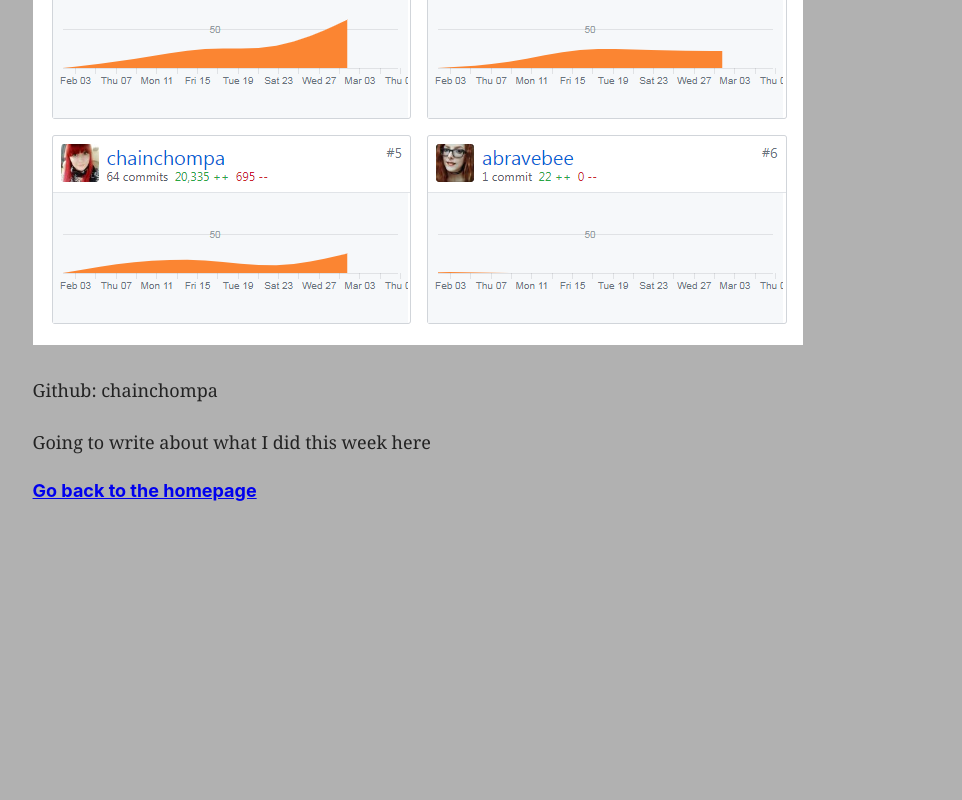
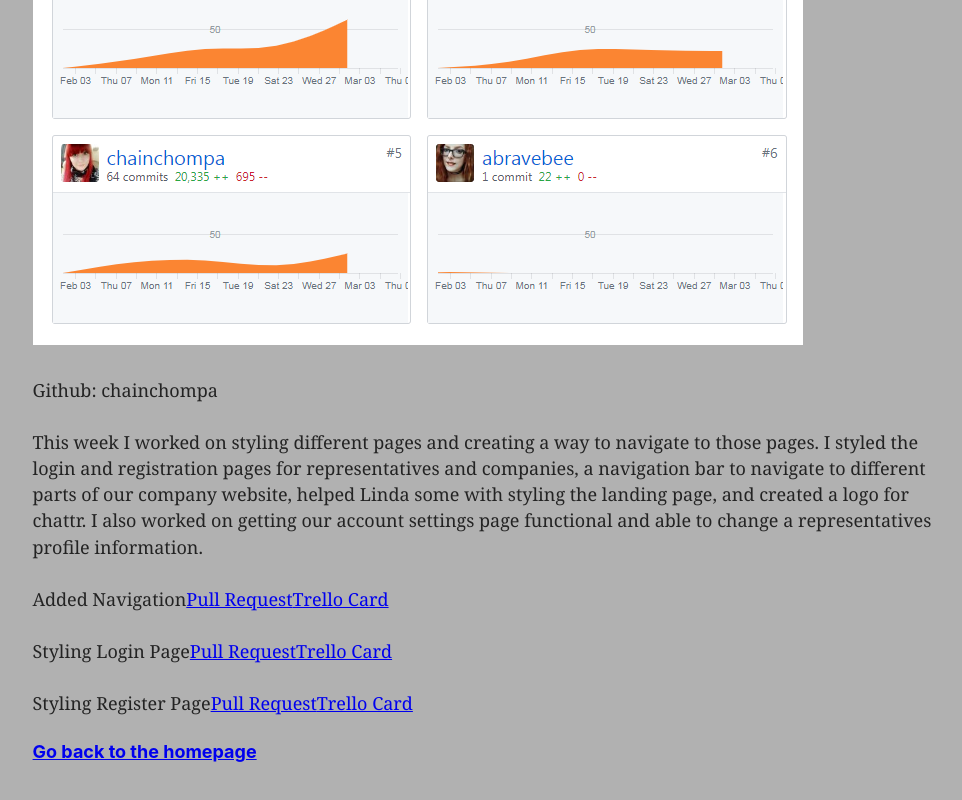
Before and after one commit to chainchompa/labs-blog, a Gatsby site in the folder labs-blog/: page /week-4 in a window 1280 px wide. Shown: the part 841-1641 px from the top of the page, without its empty margins (147-1109 px from the left). Before the commit the page ends 1394 px from the top, so only its background shows below. Built offline with nearby package versions, Linux system fonts and the light colour scheme; Gatsby itself is replaced by a stand-in of ours.

Commit message:
wrote about the week and provided links to prs and trello

```diff
--- a/labs-blog/src/pages/week-4.js
+++ b/labs-blog/src/pages/week-4.js
@@ -9,7 +9,45 @@ const WeekFour = () => (
         <h2>3/4/2019-3/8/2019</h2>
         <img src={require('../images/contributionchartweek4.png')} />
         <p>Github: chainchompa</p>
-        <p>Going to write about what I did this week here</p>
+        <p>
+            This week I worked on styling different pages and creating a way to navigate to those pages. I styled the login and
+            registration pages for representatives and companies, a navigation bar to navigate to different parts of our company
+            website, helped Linda some with styling the landing page, and created a logo for chattr. I also worked on getting our account
+            settings page functional and able to change a representatives profile information.
+        </p>
+        <div className="links">
+            <p>
+                Added Navigation
+        <a href="https://github.com/Lambda-School-Labs/labs10-webchat/pull/158">
+                    Pull Request
+        </a>
+                <a href="https://trello.com/c/S6NqLPdS/5-navigation">
+                    Trello Card
+        </a>
+            </p>
+        </div>
+        <div className="links">
+            <p>
+                Styling Login Page
+        <a href="https://github.com/Lambda-School-Labs/labs10-webchat/pull/154">
+                    Pull Request
+        </a>
+                <a href="https://trello.com/c/BKvBpuVF/118-style-rep-login">
+                    Trello Card
+        </a>
+            </p>
+        </div>
+        <div className="links">
+            <p>
+                Styling Register Page
+        <a href="https://trello.com/c/P5sQ9hKh/119-style-rep-register">
+                    Pull Request
+        </a>
+                <a href="https://trello.com/c/RstX7QCN/38-implement-stripe-basic">
+                    Trello Card
+        </a>
+            </p>
+        </div>
         <Link to="/"><h4>Go back to the homepage</h4></Link>
     </Layout>
 )
```
